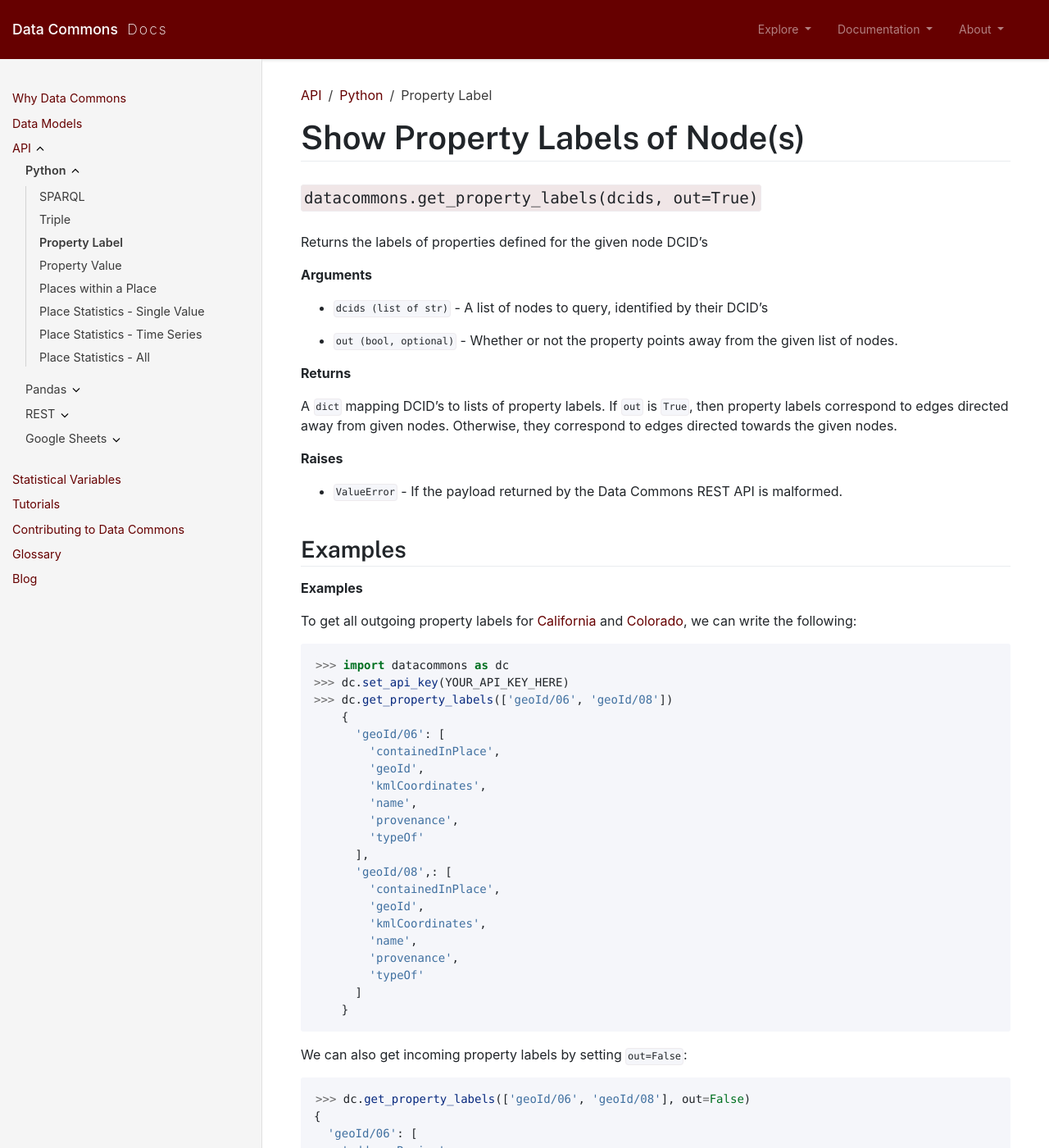
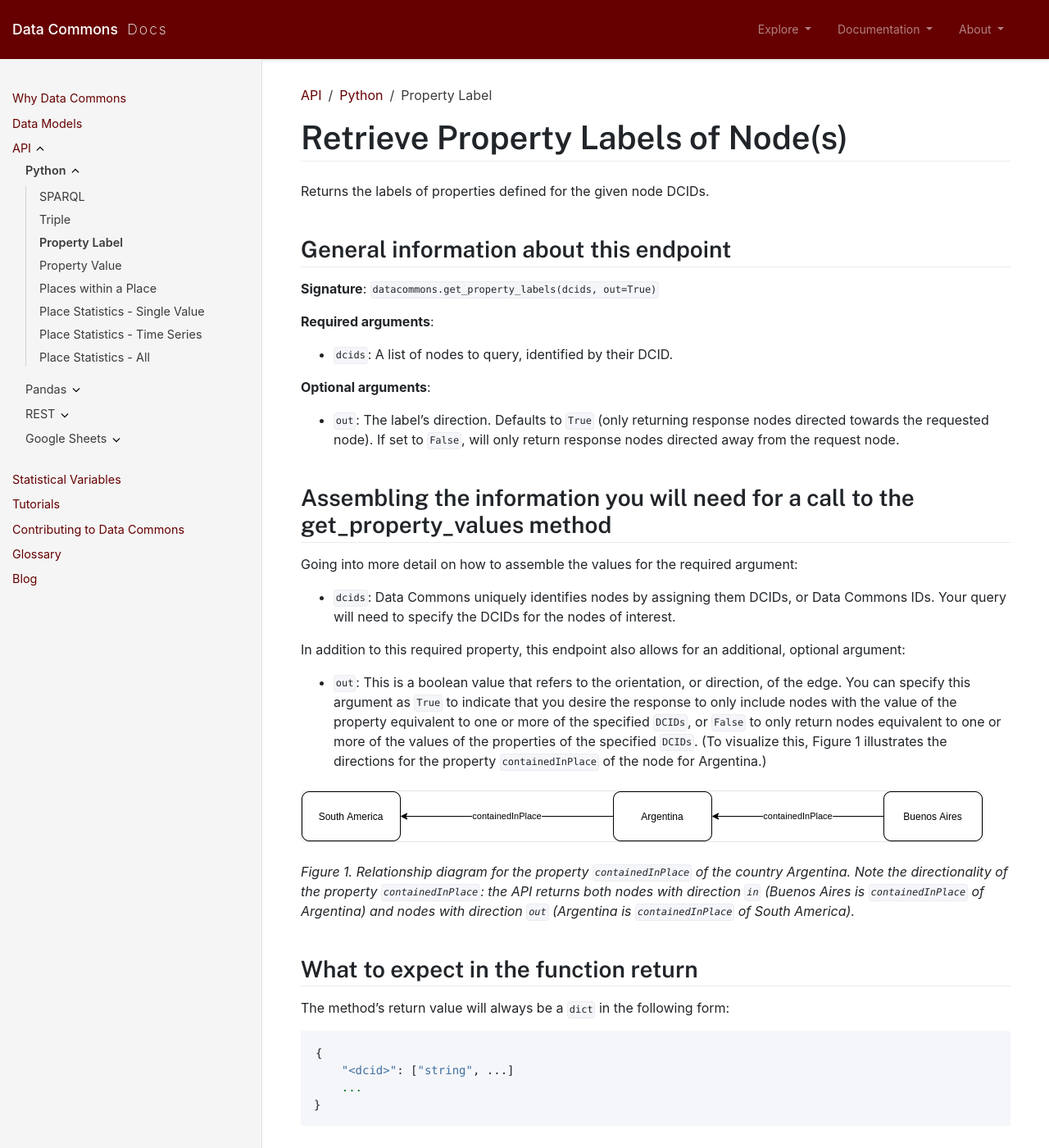
Before and after one commit to datacommonsorg/docsite, a Jekyll site: the page built from api/python/property_label.md, in a window 1280 px wide and 1400 px high. Shown: the whole window at 82% size. Built offline with Jekyll 4.4.1, drawn with Linux system fonts in a browser that asks for light colours; comment, search, counter and statistics services are not loaded; some of the changed text lies outside the part shown.

Commit message:
Python property label doc update (#108)
Updates doc to match new format

````diff
--- a/api/python/property_label.md
+++ b/api/python/property_label.md
@@ -6,81 +6,77 @@ parent: Python
 grand_parent: API
 ---
 
-# Show Property Labels of Node(s)
+# Retrieve Property Labels of Node(s)
 
-## `datacommons.get_property_labels(dcids, out=True)`
+Returns the labels of properties defined for the given node DCIDs.
 
-Returns the labels of properties defined for the given node DCID's
+## General information about this endpoint
 
-**Arguments**
+**Signature**: `datacommons.get_property_labels(dcids, out=True)`
 
-*   `dcids (list of str)` - A list of nodes to query, identified by their DCID's
+**Required arguments**:
 
-*   `out (bool, optional)` - Whether or not the property points away from the given list of nodes.
+*   `dcids`: A list of nodes to query, identified by their DCID.
 
-**Returns**
+**Optional arguments**:
 
-A `dict` mapping DCID's to lists of property labels. If `out` is `True`,
-then property labels correspond to edges directed away from given nodes.
-Otherwise, they correspond to edges directed towards the given nodes.
+*   `out`: The label's direction. Defaults to `True` (only returning response nodes directed towards the requested node). If set to `False`, will only return response nodes directed away from the request node.
 
-**Raises**
+## Assembling the information you will need for a call to the get_property_values method
 
-*   `ValueError` - If the payload returned by the Data Commons REST API is malformed.
+Going into more detail on how to assemble the values for the required argument:
 
-## Examples
+ - `dcids`: Data Commons uniquely identifies nodes by assigning them DCIDs, or Data Commons IDs. Your query will need to specify the DCIDs for the nodes of interest.
 
-**Examples**
+In addition to this required property, this endpoint also allows for an additional, optional argument:
 
-To get all outgoing property labels for [California](https://datacommons.org/browser/geoId/06>) and
-[Colorado](https://datacommons.org/browser/geoId/08), we can write the following:
+  - `out`: This is a boolean value that refers to the orientation, or direction, of the edge. You can specify this argument as `True` to indicate that you desire the response to only include nodes with the value of the property equivalent to one or more of the specified `DCIDs`, or `False` to only return nodes equivalent to one or more of the values of the properties of the specified `DCIDs`. (To visualize this, Figure 1 illustrates the directions for the property `containedInPlace` of the node for Argentina.)
+
+![](/assets/images/rest/property_value_direction_example.png)
+
+*Figure 1. Relationship diagram for the property `containedInPlace` of the country Argentina. Note the directionality of the property `containedInPlace`: the API returns both nodes with direction `in` (Buenos Aires is `containedInPlace` of Argentina) and nodes with direction `out` (Argentina is `containedInPlace` of South America).*
+
+## What to expect in the function return
+
+The method's return value will always be a `dict` in the following form:
 
 ```python
->>> import datacommons as dc
->>> dc.set_api_key(YOUR_API_KEY_HERE)
->>> dc.get_property_labels(['geoId/06', 'geoId/08'])
-    {
-      'geoId/06': [
-        'containedInPlace',
-        'geoId',
-        'kmlCoordinates',
-        'name',
-        'provenance',
-        'typeOf'
-      ],
-      'geoId/08',: [
-        'containedInPlace',
-        'geoId',
-        'kmlCoordinates',
-        'name',
-        'provenance',
-        'typeOf'
-      ]
-    }
-```
-
-We can also get incoming property labels by setting `out=False`:
-```python
->>> dc.get_property_labels(['geoId/06', 'geoId/08'], out=False)
 {
-  'geoId/06': [
-    'addressRegion',
-    'containedInPlace',
-    'location',
-    'overlapsWith'
-  ],
-  'geoId/08',: [
-    'addressRegion',
-    'containedInPlace',
-    'location',
-    'overlapsWith'
-  ]
+    "<dcid>": ["string", ...]
+    ...
 }
 ```
 
-If there is no node associated with the DCID, an empty list is returned:
+## Example requests and responses
+
+### Example 1: Retrieve the outwardly directed property labels of Wisconsin's eighth congressional district.
 
 ```python
->>> dc.get_property_labels(['geoId/06', 'geoId/21'])
-{'geoId/06': [], 'geoId/21': []}
+>>> datacommons.get_property_labels(['geoId/5508'])
+{'geoId/5508': ['containedInPlace', 'geoId', 'geoJsonCoordinates', 'geoOverlaps', 'kmlCoordinates', 'landArea', 'latitude', 'longitude', 'name', 'provenance', 'typeOf', 'waterArea']}
 ```
+
+### Example 2: Retrieve the inwardly directed property labels of two different leukocyte cell lines.
+
+```python
+>>> datacommons.get_property_labels(['dc/c3j78rpyssdmf','dc/7hfhd2ek8ppd2'],out=False)
+{'dc/c3j78rpyssdmf': ['biosampleOntology'], 'dc/7hfhd2ek8ppd2': ['biosampleOntology']}
+```
+
+## Error Returns
+
+If there are no properties associated with the node, an empty list is returned:
+
+```python
+>>> datacommons.get_property_labels(['geoId/123123123123123'])
+{'geoId/123123123123123': []}
+```
+
+If you do not pass a required positional argument, a TypeError is returned:
+
+```python
+>>> datacommons.get_property_labels()
+Traceback (most recent call last):
+  File "<stdin>", line 1, in <module>
+TypeError: get_property_labels() missing 1 required positional argument: 'dcids'
+```
````
